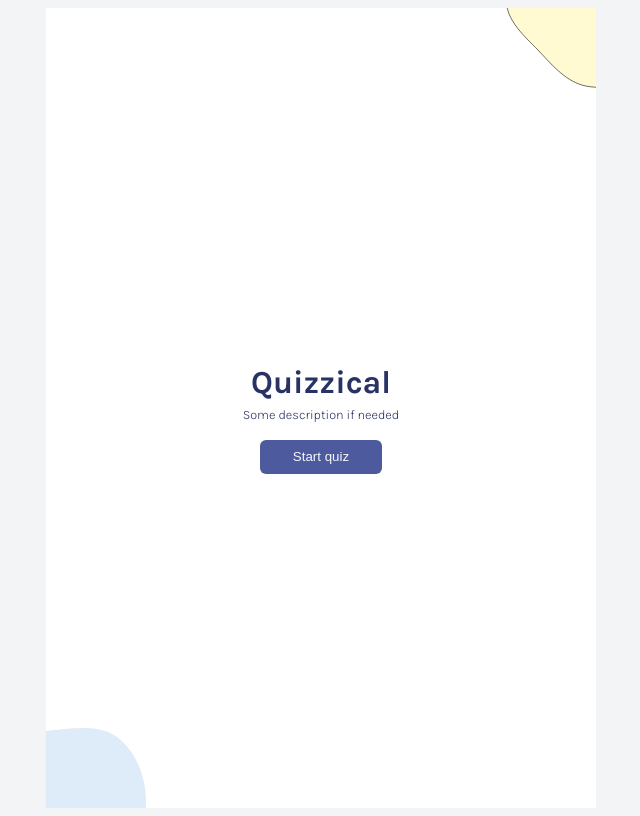
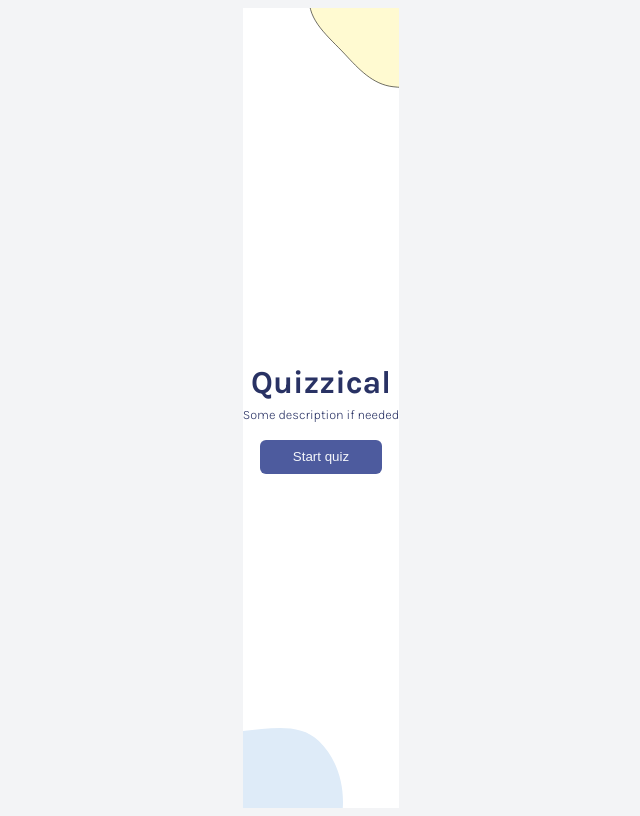
Before and after one commit to san-melisa/quiz-app-react, a React (Vite) app: page / in a window 1280 px wide. Shown: the whole page, without its empty margins (319-959 px from the left). Built offline with nearby package versions, Linux system fonts and the light colour scheme.

Commit message:
edit main div size

```diff
--- a/src/index.css
+++ b/src/index.css
@@ -13,7 +13,8 @@ body {
 }
 
 main{
-  width: min(130vmin, 550px);
+  width: 100%;
+  max-width: 550px;
   min-height: 100vh;
   background-color: #FFFFFF;
   display: flex;
```
